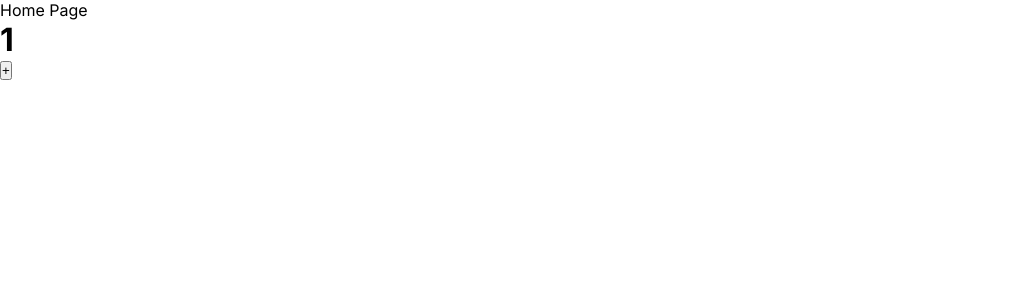
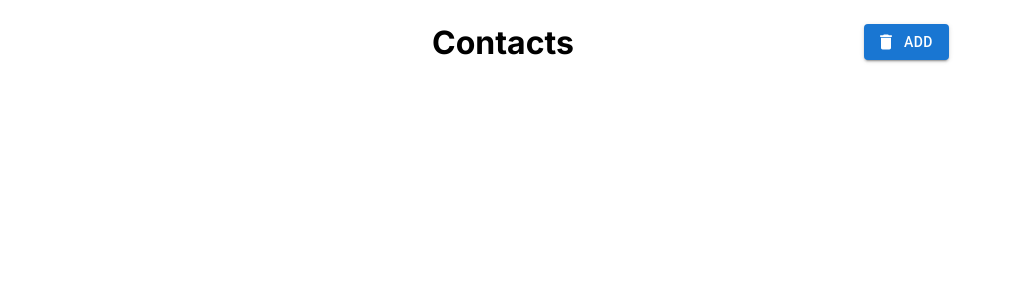
Before and after one commit to balaji1610/contacts_application, a Next.js app: page / in a window 1280 px wide. Shown: the top 300 px of the page, without its empty margins (0-1013 px from the left). Built offline with nearby package versions, Linux system fonts and the light colour scheme.

Commit message:
import button component

```diff
--- /dev/null
+++ b/src/app/components/button.tsx
@@ -0,0 +1,16 @@
+import Button from "@mui/material/Button";
+import DeleteIcon from "@mui/icons-material/Delete";
+
+import React from "react";
+interface IProps {
+  text: string;
+  variant: "outlined" | "contained";
+  startIcon?: React.ReactElement;
+}
+const Buttons = ({ text, variant, startIcon }: IProps) => (
+  <Button variant={variant} startIcon={startIcon}>
+    {text}
+  </Button>
+);
+
+export default Buttons;
--- /dev/null
+++ b/src/app/container/header/Header.tsx
@@ -0,0 +1,25 @@
+import Grid from "@mui/material/Grid";
+import Buttons from "@/app/components/Button";
+import DeleteIcon from "@mui/icons-material/Delete";
+export default function Header() {
+  return (
+    <div>
+      <Grid
+        container
+        direction="row"
+        justifyContent="space-between"
+        alignItems="center"
+        spacing={2}
+        height="100px"
+      >
+        <Grid item xs={4}></Grid>
+        <Grid item xs={4}>
+          <h1>Contacts</h1>
+        </Grid>
+        <Grid item xs={4}>
+          <Buttons variant="contained" text="Add" startIcon={<DeleteIcon />} />
+        </Grid>
+      </Grid>
+    </div>
+  );
+}
--- a/src/app/container/homePage.tsx
+++ b/src/app/container/homePage.tsx
@@ -1,11 +1,9 @@
 import Table from "@/app/container/table/Table";
+import Header from "@/app/container/header/Header";
 export default function HomePage() {
   return (
     <div>
-      Home Page
-      <>
-        <Table />
-      </>
+      <Header />
     </div>
   );
 }
```
